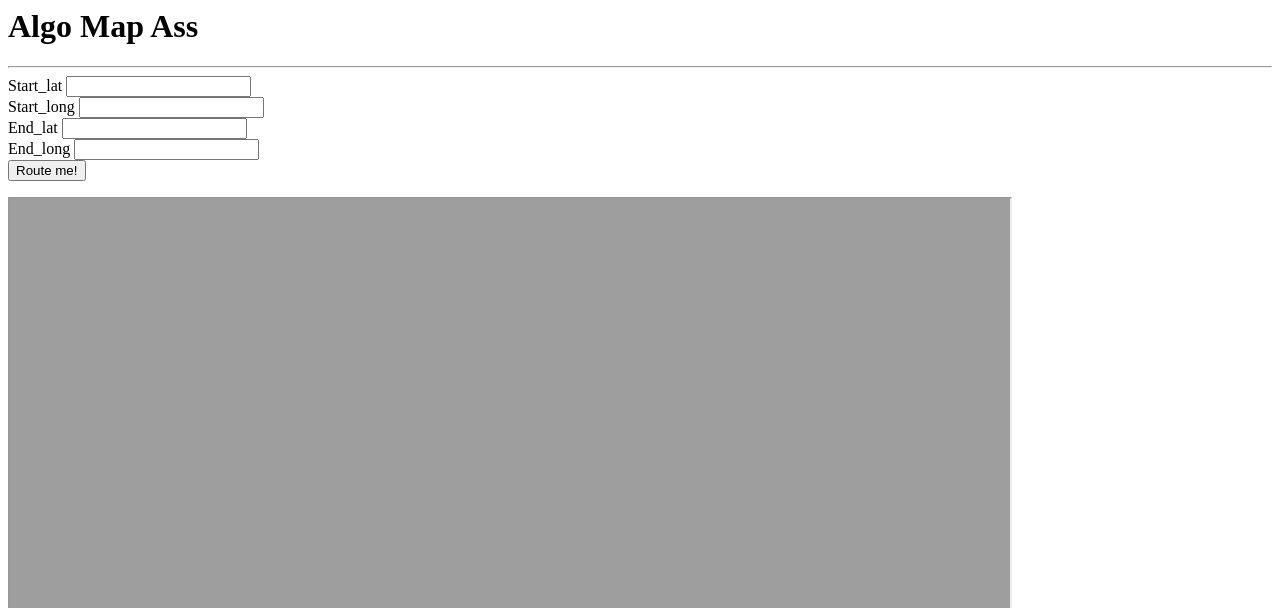
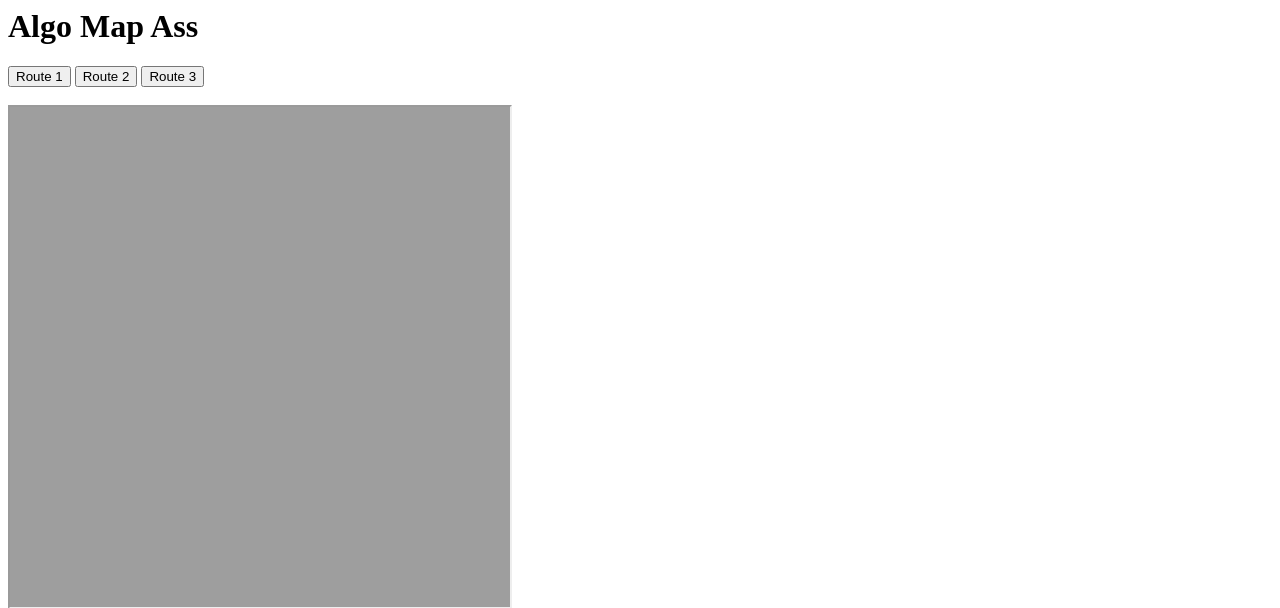
Before and after one commit to CozyHoxx/Algo-Assignment, a Flask app: template templates/index.html in a window 1280 px wide. Shown: the top 608 px of the page. Run offline with Flask 2, Linux system fonts and the light colour scheme; the template is opened without the code that fills it, so the values that code supplies are empty; some libraries are stand-ins or nearby versions.

Commit message:
Changed overall layout

```diff
--- a/templates/index.html
+++ b/templates/index.html
@@ -4,32 +4,12 @@
 <div class="row">
         <div class="col">
             <h1>Algo Map Ass</h1>
-            <hr>
-            <form action="/response" method="POST">
-
-                <div class="form-group">
-                    <label>Start_lat</label>
-                    <input type="number" step="any" class="form-control" id="start_lat" name="start_lat">
-                </div>
-
-                <div class="form-group">
-                    <label>Start_long</label>
-                    <input type="number" step="any" class="form-control" id="start_long" name="start_long">
-                </div>
-
-                <div class="form-group">
-                    <label>End_lat</label>
-                    <input type="number" step="any" class="form-control" id="end_lat" name="end_lat">
-                </div>
-
-                <div class="form-group">
-                    <label>End_long</label>
-                    <input type="number" step="any" class="form-control" id="end_long" name="end_long">
-                </div>
-                <button type="submit" class="btn btn-primary">Route me!</button>
-            </form>
+            <button type="submit" class="btn btn-primary">Route 1</button>
+            <button type="submit" class="btn btn-primary">Route 2</button>
+            <button type="submit" class="btn btn-primary">Route 3</button>
         </div>
     </div>
-<iframe src="map.html" height="1000" width="1000"></iframe>
+<br>
+<iframe src="map.html" height="500" width="500"></iframe>
 </body>
 </html>
--- a/templates/map.html
+++ b/templates/map.html
@@ -6,15 +6,33 @@
 <script type="text/javascript" src="https://maps.googleapis.com/maps/api/js?libraries=visualization&sensor=true_or_false"></script>
 <script type="text/javascript">
 	function initialize() {
-		var centerlatlng = new google.maps.LatLng(3.150447, 101.749015);
+		var centerlatlng = new google.maps.LatLng(3.167026, 101.558437);
 		var myOptions = {
-			zoom: 5,
+			zoom: 13,
 			center: centerlatlng,
 			mapTypeId: google.maps.MapTypeId.ROADMAP
 		};
 		var map = new google.maps.Map(document.getElementById("map_canvas"), myOptions);
 
-		var latlng = new google.maps.LatLng(123.000000, 123.000000);
+		var latlng = new google.maps.LatLng(3.167026, 101.558437);
+		var img = new google.maps.MarkerImage('http://www.googlemapsmarkers.com/v1/FF0000/');
+		var marker = new google.maps.Marker({
+		title: "START",
+		icon: img,
+		position: latlng
+		});
+		marker.setMap(map);
+
+		var latlng = new google.maps.LatLng(3.168369, 101.564317);
+		var img = new google.maps.MarkerImage('http://www.googlemapsmarkers.com/v1/0000FF/');
+		var marker = new google.maps.Marker({
+		title: "no implementation",
+		icon: img,
+		position: latlng
+		});
+		marker.setMap(map);
+
+		var latlng = new google.maps.LatLng(3.156594, 101.561634);
 		var img = new google.maps.MarkerImage('http://www.googlemapsmarkers.com/v1/008000/');
 		var marker = new google.maps.Marker({
 		title: "no implementation",
@@ -23,8 +41,26 @@
 		});
 		marker.setMap(map);
 
-		var latlng = new google.maps.LatLng(4.051934, 100.968997);
-		var img = new google.maps.MarkerImage('http://www.googlemapsmarkers.com/v1/FF0000/');
+		var latlng = new google.maps.LatLng(3.149612, 101.543419);
+		var img = new google.maps.MarkerImage('http://www.googlemapsmarkers.com/v1/008000/');
+		var marker = new google.maps.Marker({
+		title: "no implementation",
+		icon: img,
+		position: latlng
+		});
+		marker.setMap(map);
+
+		var latlng = new google.maps.LatLng(3.145382, 101.538567);
+		var img = new google.maps.MarkerImage('http://www.googlemapsmarkers.com/v1/008000/');
+		var marker = new google.maps.Marker({
+		title: "no implementation",
+		icon: img,
+		position: latlng
+		});
+		marker.setMap(map);
+
+		var latlng = new google.maps.LatLng(3.143935, 101.536200);
+		var img = new google.maps.MarkerImage('http://www.googlemapsmarkers.com/v1/008000/');
 		var marker = new google.maps.Marker({
 		title: "no implementation",
 		icon: img,
@@ -33,8 +69,8 @@
 		marker.setMap(map);
 
 var PolylineCoordinates = [
-new google.maps.LatLng(123.000000, 123.000000),
-new google.maps.LatLng(4.051934, 100.968997),
+new google.maps.LatLng(3.167026, 101.558437),
+new google.maps.LatLng(3.168369, 101.564317),
 ];
 
 var Path = new google.maps.Polyline({
@@ -49,110 +85,72 @@ strokeWeight: 5
 Path.setMap(map);
 
 
-var coords = [
-new google.maps.LatLng(56.999641, 123.000000),
-new google.maps.LatLng(56.999646, 123.000115),
-new google.maps.LatLng(56.999662, 123.000226),
-new google.maps.LatLng(56.999689, 123.000330),
-new google.maps.LatLng(56.999725, 123.000424),
-new google.maps.LatLng(56.999769, 123.000505),
-new google.maps.LatLng(56.999820, 123.000571),
-new google.maps.LatLng(56.999877, 123.000620),
-new google.maps.LatLng(56.999938, 123.000650),
-new google.maps.LatLng(57.000000, 123.000660),
-new google.maps.LatLng(57.000062, 123.000650),
-new google.maps.LatLng(57.000123, 123.000620),
-new google.maps.LatLng(57.000180, 123.000571),
-new google.maps.LatLng(57.000231, 123.000505),
-new google.maps.LatLng(57.000275, 123.000424),
-new google.maps.LatLng(57.000311, 123.000330),
-new google.maps.LatLng(57.000338, 123.000226),
-new google.maps.LatLng(57.000354, 123.000115),
-new google.maps.LatLng(57.000359, 123.000000),
-new google.maps.LatLng(57.000354, 122.999885),
-new google.maps.LatLng(57.000338, 122.999774),
-new google.maps.LatLng(57.000311, 122.999670),
-new google.maps.LatLng(57.000275, 122.999576),
-new google.maps.LatLng(57.000231, 122.999495),
-new google.maps.LatLng(57.000180, 122.999429),
-new google.maps.LatLng(57.000123, 122.999380),
-new google.maps.LatLng(57.000062, 122.999350),
-new google.maps.LatLng(57.000000, 122.999340),
-new google.maps.LatLng(56.999938, 122.999350),
-new google.maps.LatLng(56.999877, 122.999380),
-new google.maps.LatLng(56.999820, 122.999429),
-new google.maps.LatLng(56.999769, 122.999495),
-new google.maps.LatLng(56.999725, 122.999576),
-new google.maps.LatLng(56.999689, 122.999670),
-new google.maps.LatLng(56.999662, 122.999774),
-new google.maps.LatLng(56.999646, 122.999885),
+var PolylineCoordinates = [
+new google.maps.LatLng(3.168369, 101.564317),
+new google.maps.LatLng(3.156594, 101.561634),
 ];
 
-var polygon = new google.maps.Polygon({
+var Path = new google.maps.Polyline({
 clickable: false,
 geodesic: true,
-fillColor: "#3B0B39",
-fillOpacity: 0.300000,
-paths: coords,
-strokeColor: "#3B0B39",
+path: PolylineCoordinates,
+strokeColor: "#008000",
 strokeOpacity: 1.000000,
-strokeWeight: 1
+strokeWeight: 5
 });
 
-polygon.setMap(map);
+Path.setMap(map);
 
 
-var coords = [
-new google.maps.LatLng(4.052293, 100.968997),
-new google.maps.LatLng(4.052288, 100.968934),
-new google.maps.LatLng(4.052272, 100.968874),
-new google.maps.LatLng(4.052245, 100.968817),
-new google.maps.LatLng(4.052209, 100.968765),
-new google.maps.LatLng(4.052165, 100.968721),
-new google.maps.LatLng(4.052114, 100.968685),
-new google.maps.LatLng(4.052057, 100.968659),
-new google.maps.LatLng(4.051996, 100.968642),
-new google.maps.LatLng(4.051934, 100.968637),
-new google.maps.LatLng(4.051872, 100.968642),
-new google.maps.LatLng(4.051811, 100.968659),
-new google.maps.LatLng(4.051754, 100.968685),
-new google.maps.LatLng(4.051703, 100.968721),
-new google.maps.LatLng(4.051659, 100.968765),
-new google.maps.LatLng(4.051623, 100.968817),
-new google.maps.LatLng(4.051596, 100.968874),
-new google.maps.LatLng(4.051580, 100.968934),
-new google.maps.LatLng(4.051575, 100.968997),
-new google.maps.LatLng(4.051580, 100.969060),
-new google.maps.LatLng(4.051596, 100.969120),
-new google.maps.LatLng(4.051623, 100.969177),
-new google.maps.LatLng(4.051659, 100.969229),
-new google.maps.LatLng(4.051703, 100.969273),
-new google.maps.LatLng(4.051754, 100.969309),
-new google.maps.LatLng(4.051811, 100.969335),
-new google.maps.LatLng(4.051872, 100.969352),
-new google.maps.LatLng(4.051934, 100.969357),
-new google.maps.LatLng(4.051996, 100.969352),
-new google.maps.LatLng(4.052057, 100.969335),
-new google.maps.LatLng(4.052114, 100.969309),
-new google.maps.LatLng(4.052165, 100.969273),
-new google.maps.LatLng(4.052209, 100.969229),
-new google.maps.LatLng(4.052245, 100.969177),
-new google.maps.LatLng(4.052272, 100.969120),
-new google.maps.LatLng(4.052288, 100.969060),
+var PolylineCoordinates = [
+new google.maps.LatLng(3.156594, 101.561634),
+new google.maps.LatLng(3.149612, 101.543419),
 ];
 
-var polygon = new google.maps.Polygon({
+var Path = new google.maps.Polyline({
 clickable: false,
 geodesic: true,
-fillColor: "#3B0B39",
-fillOpacity: 0.300000,
-paths: coords,
-strokeColor: "#3B0B39",
+path: PolylineCoordinates,
+strokeColor: "#008000",
 strokeOpacity: 1.000000,
-strokeWeight: 1
+strokeWeight: 5
 });
 
-polygon.setMap(map);
+Path.setMap(map);
+
+
+var PolylineCoordinates = [
+new google.maps.LatLng(3.149612, 101.543419),
+new google.maps.LatLng(3.145382, 101.538567),
+];
+
+var Path = new google.maps.Polyline({
+clickable: false,
+geodesic: true,
+path: PolylineCoordinates,
+strokeColor: "#008000",
+strokeOpacity: 1.000000,
+strokeWeight: 5
+});
+
+Path.setMap(map);
+
+
+var PolylineCoordinates = [
+new google.maps.LatLng(3.145382, 101.538567),
+new google.maps.LatLng(3.143935, 101.536200),
+];
+
+var Path = new google.maps.Polyline({
+clickable: false,
+geodesic: true,
+path: PolylineCoordinates,
+strokeColor: "#008000",
+strokeOpacity: 1.000000,
+strokeWeight: 5
+});
+
+Path.setMap(map);
 
 
 	}
```
